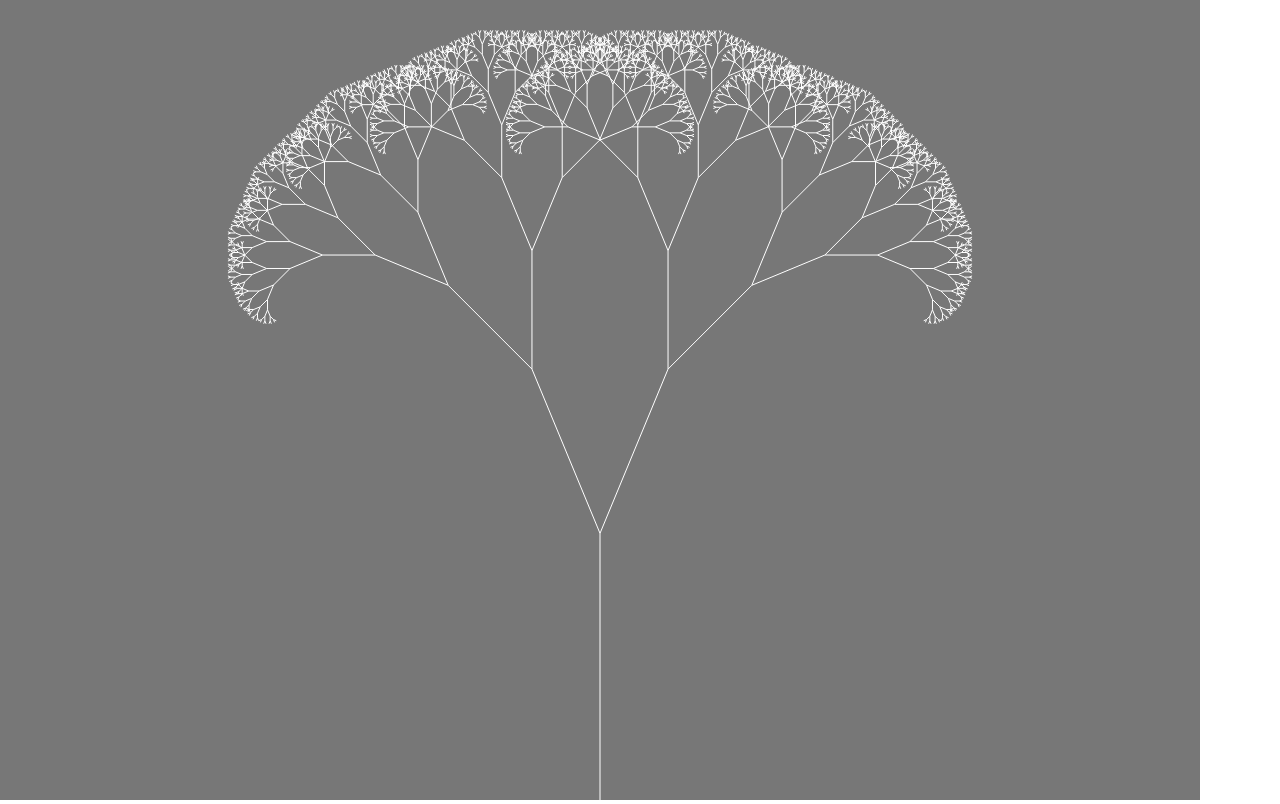
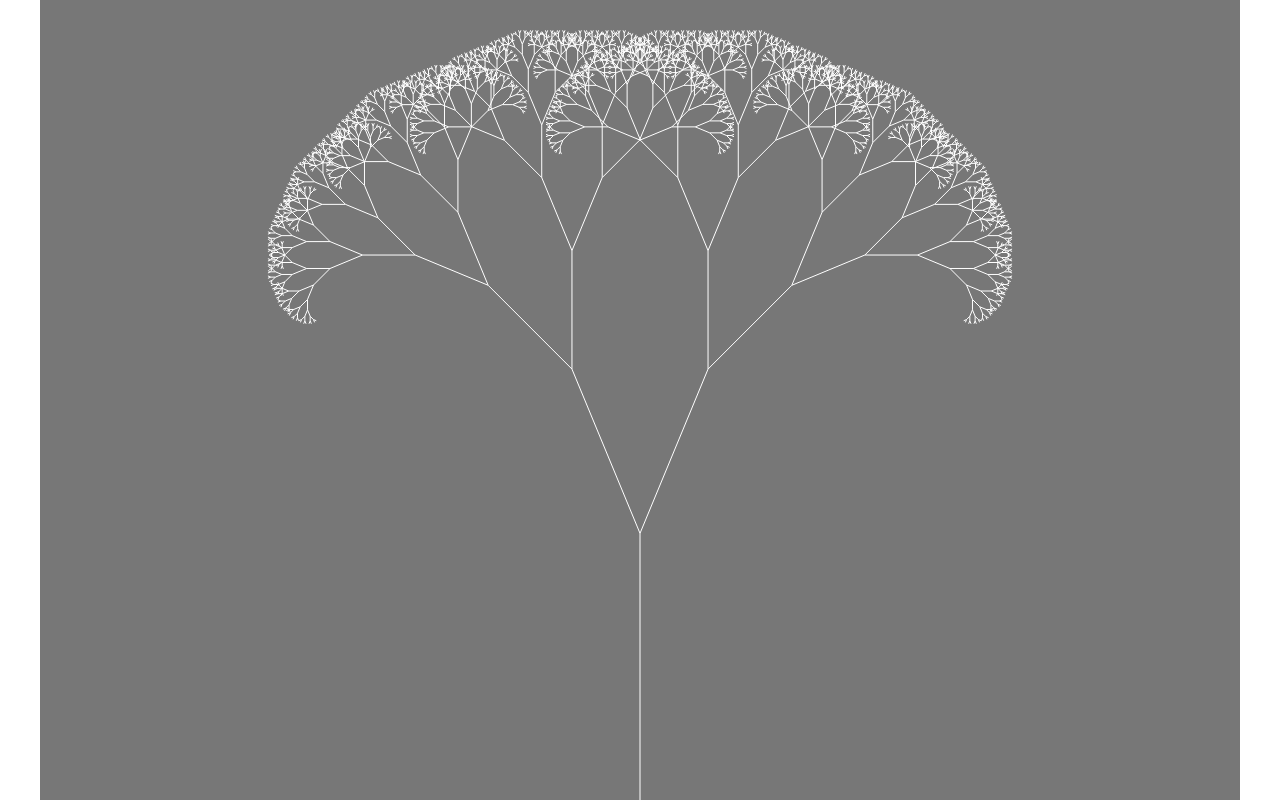
Before and after one commit to popnfresh234/fractal_tree, a plain HTML site: page index.html in a window 1280 px wide. Drawn offline with Linux system fonts and the light colour scheme.

Commit message:
Add stylesheet for centering canvas, add random number function

```diff
--- a/fractal-tree.js
+++ b/fractal-tree.js
@@ -15,6 +15,10 @@ const origin = {
   length: HEIGHT * (1 / 3),
   angle: -Math.PI / 2,
 };
+
+function randomFactor(min, max) {
+  return min + (max - min) * Math.random();
+}
 
 
 function drawBranch(x, y, a, l) {
--- a/index.html
+++ b/index.html
@@ -2,6 +2,7 @@
 
 <head>
     <link rel="stylesheet" type="text/css" href="normalize.css">
+    <link rel="stylesheet" type="text/css" href="style.css">
 </head>
 <html>
 
--- /dev/null
+++ b/style.css
@@ -0,0 +1,12 @@
+canvas {
+    padding: 0;
+    margin: auto;
+    display: block;
+    width: 1200px;
+    height: 800px;
+    position: absolute;
+    top: 0;
+    bottom: 0;
+    left: 0;
+    right: 0;
+}
```
